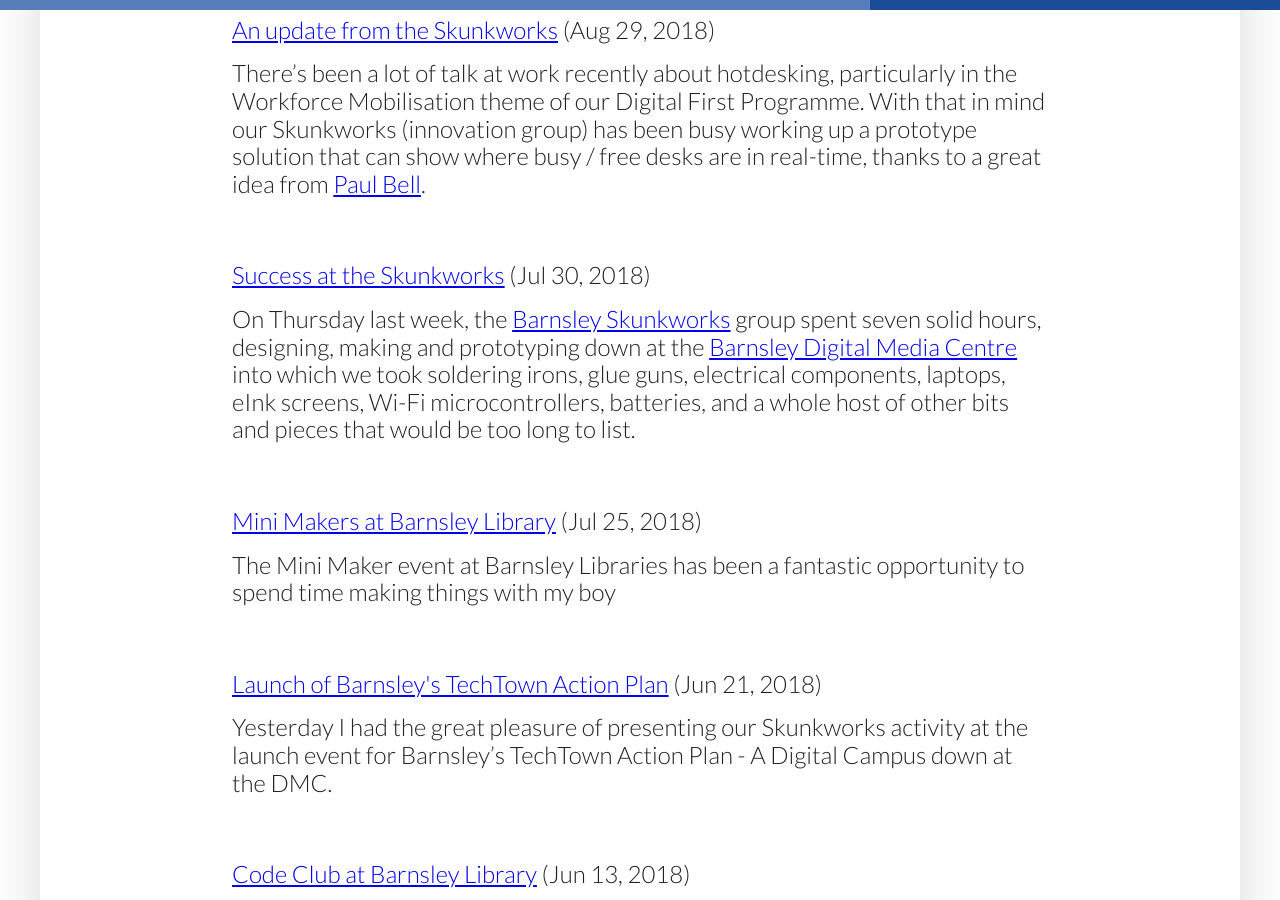
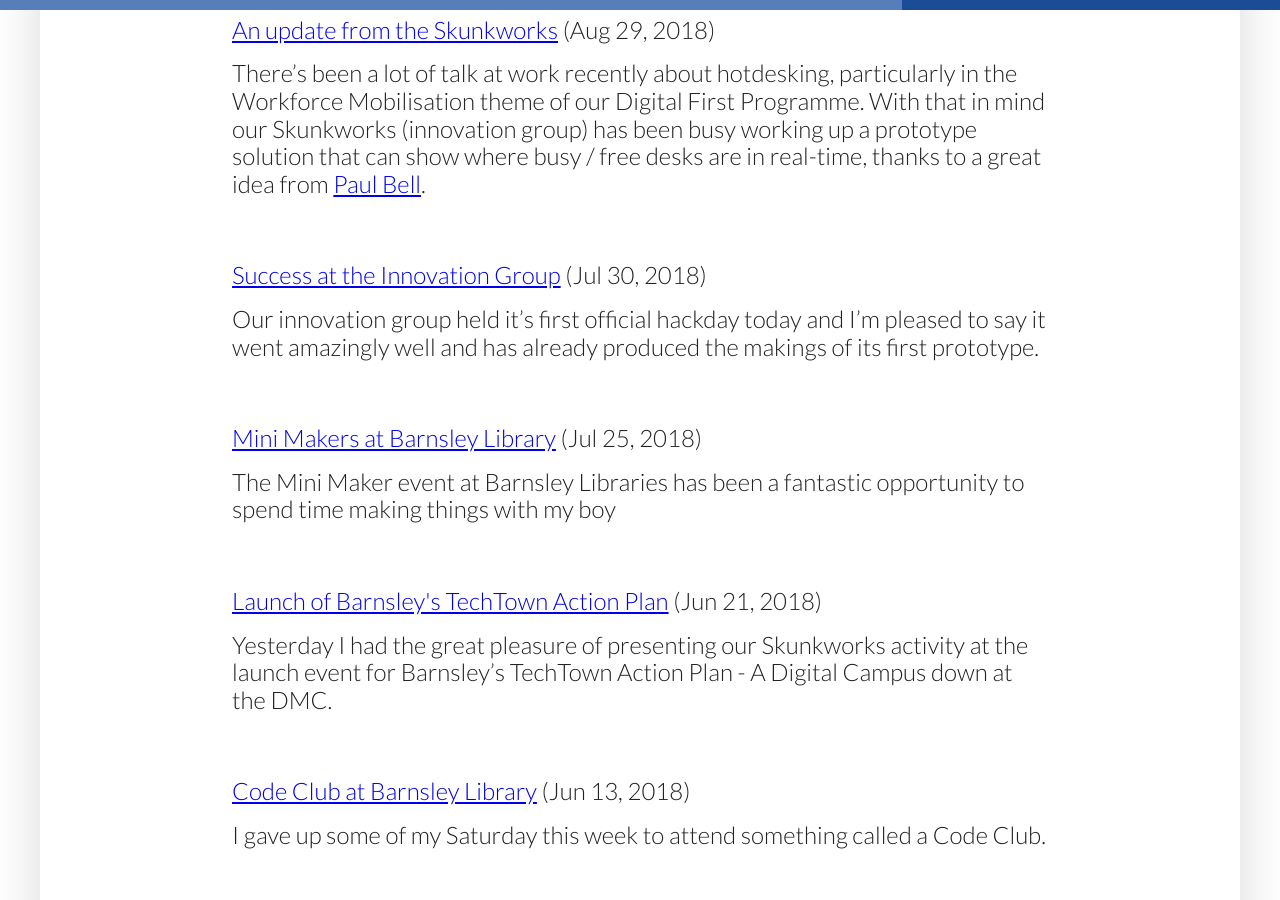
Before and after one commit to kingstonrichard/kingstonrichard.uk, a Jekyll site: the page built from blog/index.html, in a window 1280 px wide and 900 px high, scrolled down 1632 px. Built offline with Jekyll 4.4.1, drawn with Linux system fonts in a browser that asks for light colours; nearby versions of some CDN libraries.

Commit message:
Tidied up meta template

```diff
--- a/_posts/2018-07-30-success-at-the-skunkworks.markdown
+++ b/_posts/2018-07-30-success-at-the-skunkworks.markdown
@@ -1,13 +1,13 @@
 ---
 layout: post
-title:  "Success at the Skunkworks"
-date:   2018-07-30
+title:  "Success at the Innovation Group"
 categories: #DigitalBarnsley #DigitalFirst #InnovationGroup
-intro: Our skunkworks held it's first official hackday today and I'm pleased to say it went amazingly well and has already produced the makings of its first prototype.
 redirect_from:
   - /20180730
 ---
-On Thursday last week, the [Barnsley Skunkworks](https://barnsleyskunk.works) group spent seven solid hours, designing, making and prototyping down at the [Barnsley Digital Media Centre](https://www.barnsleydmc.co.uk) into which we took soldering irons, glue guns, electrical components, laptops, eInk screens, Wi-Fi microcontrollers, batteries, and a whole host of other bits and pieces that would be too long to list.
+Our innovation group held it's first official hackday today and I'm pleased to say it went amazingly well and has already produced the makings of its first prototype.
+
+On Thursday last week, the innovation group group spent seven solid hours, designing, making and prototyping down at the [Barnsley Digital Media Centre](https://www.barnsleydmc.co.uk) into which we took soldering irons, glue guns, electrical components, laptops, eInk screens, Wi-Fi microcontrollers, batteries, and a whole host of other bits and pieces that would be too long to list.
 
 ![Boxes of electronic components spread across a desk](https://pbs.twimg.com/media/DjC-mgQXgAMTldK.jpg:large)
 
```
